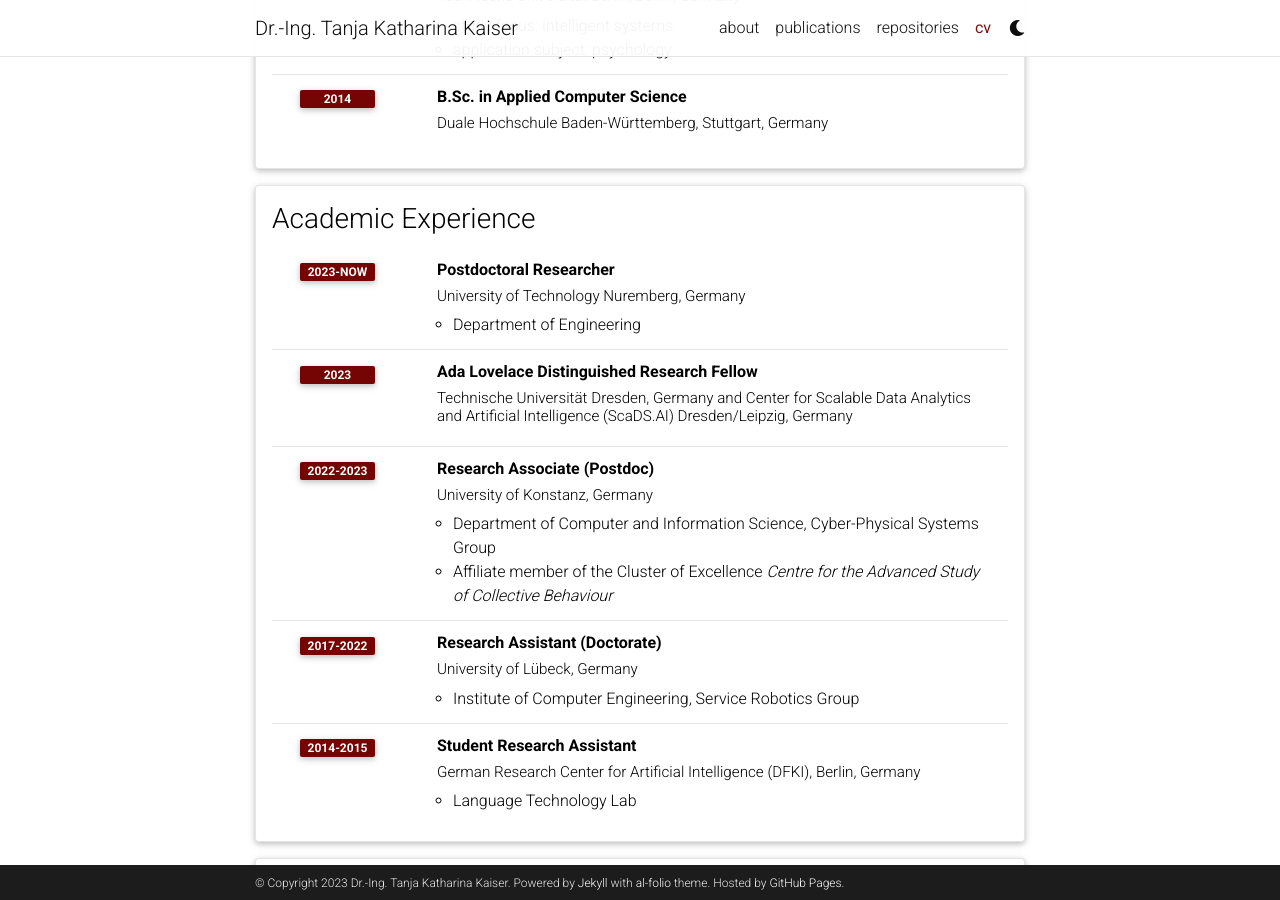
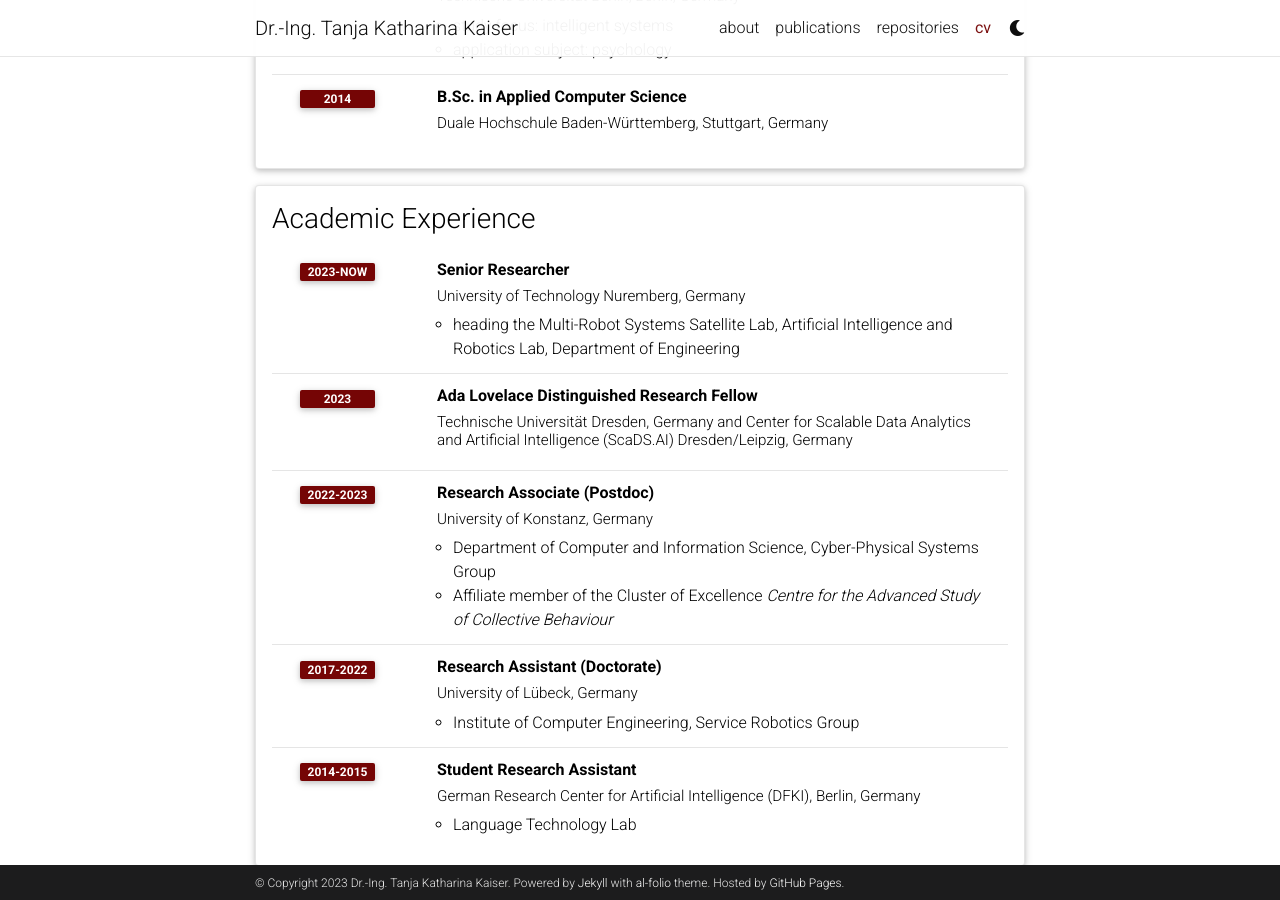
Before and after one commit to msminirobot/msminirobot.github.io, a Jekyll site: the page built from _pages/cv.md, in a window 1280 px wide and 900 px high, scrolled down 842 px. Built offline with Jekyll 4.4.1, drawn with Linux system fonts in a browser that asks for light colours; comment, search, counter and statistics services are not loaded; a style sheet for code colours, icons or effects is not loaded.

Commit message:
Update cv.yml

```diff
--- a/_data/cv.yml
+++ b/_data/cv.yml
@@ -34,10 +34,11 @@
 - title: Academic Experience
   type: time_table
   contents:
-    - title: Postdoctoral Researcher
+    - title: Senior Researcher
       institution: University of Technology Nuremberg, Germany
       year: 2023-now
-      description: Department of Engineering
+      description:
+        - heading the Multi-Robot Systems Satellite Lab, Artificial Intelligence and Robotics Lab, Department of Engineering
     - title: Ada Lovelace Distinguished Research Fellow
       institution: Technische Universität Dresden, Germany and Center for Scalable Data Analytics and Artificial Intelligence (ScaDS.AI) Dresden/Leipzig, Germany
       year: 2023
```
